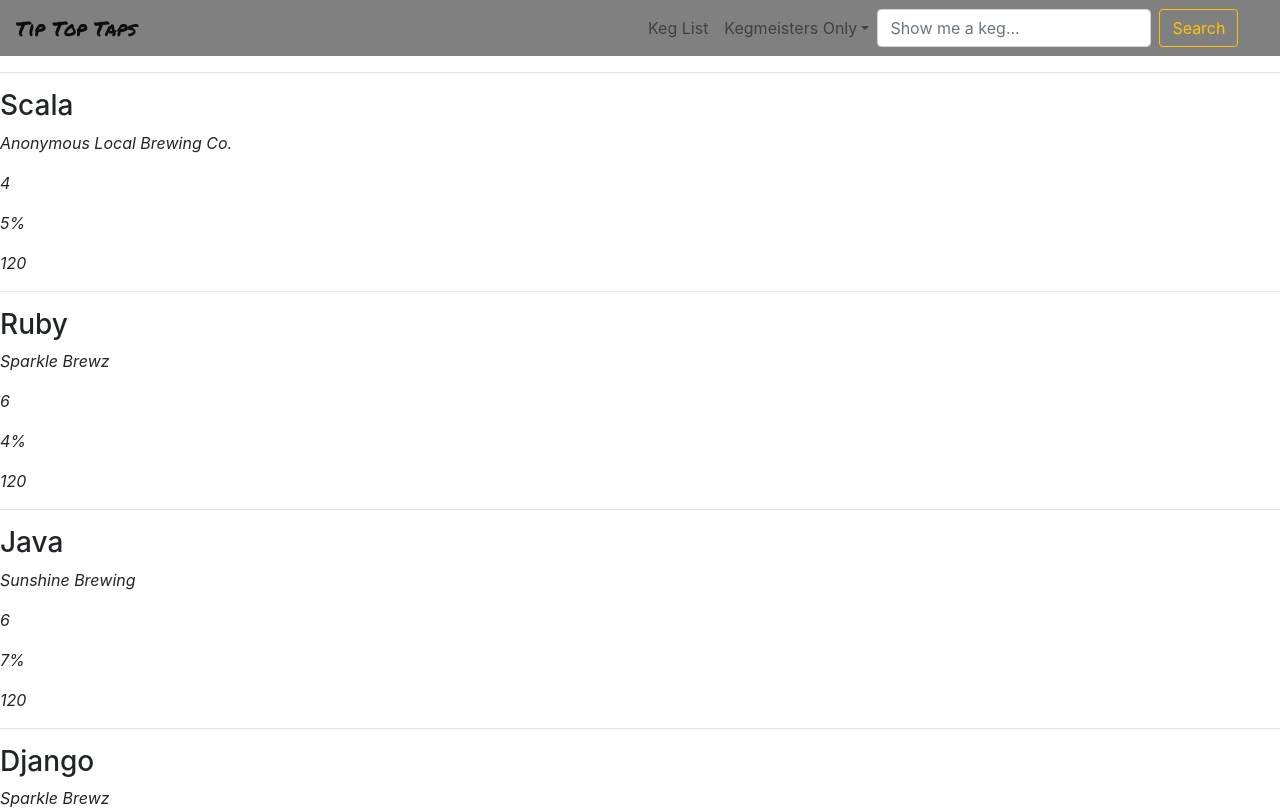
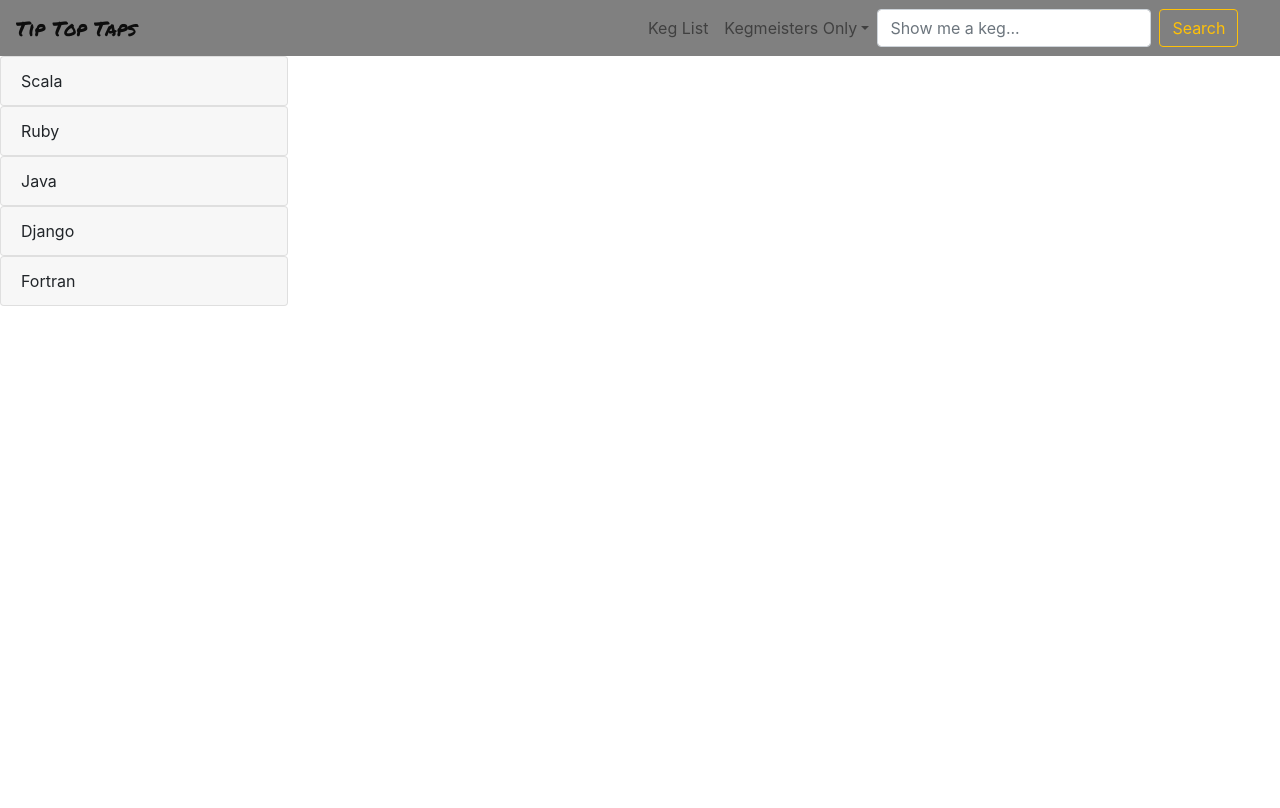
Before and after one commit to larabjork/taproom, a React (Create React App) app: page /editkegform in a window 1280 px wide. Shown: the top 808 px of the page. Built offline with nearby package versions, Linux system fonts and the light colour scheme.

Commit message:
add labels to each keg's description on card

```diff
--- a/src/components/Keg.jsx
+++ b/src/components/Keg.jsx
@@ -1,16 +1,26 @@
 import React from "react";
 import PropTypes from "prop-types";
+import { Card, ListGroup, Accordion } from 'react-bootstrap';
 
 function Keg(props){
   return (
-      <div>
-        <h3>{props.name}</h3>
-        <p><em>{props.brand}</em></p>
-        <p><em>{props.price}</em></p>
-        <p><em>{props.alcoholContent}</em></p>
-        <p><em>{props.pintRemaining}</em></p>
-        <hr/>
-      </div>
+    <div>
+      <Accordion >
+        <Card className="kegCard" style={{ width: '18rem' }}>
+          <Accordion.Toggle as={Card.Header} eventKey="0" className="cardHeader">
+            {props.name}
+          </Accordion.Toggle>
+          <Accordion.Collapse eventKey="0">
+            <Card.Body>
+              <p><em>Brewery: {props.brand}</em></p>
+              <p><em>Price: ${props.price}</em></p>
+              <p><em>Alcohol by Volume: {props.alcoholContent}%</em></p>
+              <p><em>Pints Remaining: {props.pintRemaining} out of 124</em></p>
+            </Card.Body>
+          </Accordion.Collapse>
+        </Card>
+      </Accordion>
+    </div>
   );
 }
 
--- a/src/components/KegList.jsx
+++ b/src/components/KegList.jsx
@@ -42,7 +42,6 @@ let masterKegList = [
 function KegList(){
   return (
   <div>
-    <hr/>
     {masterKegList.map((keg, index) =>
       <Keg name={keg.name}
         brand={keg.brand}
```
